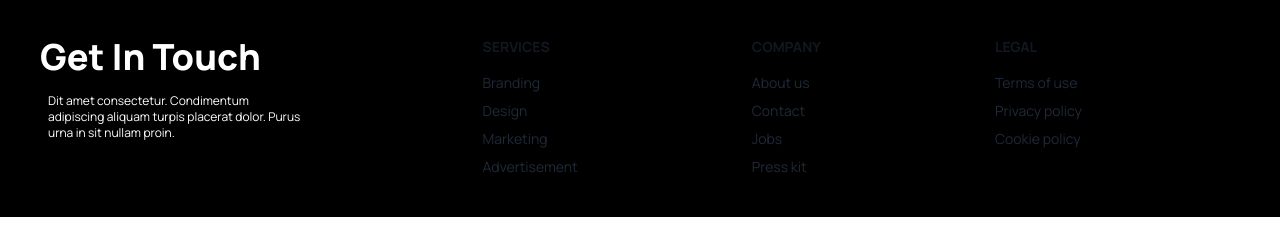
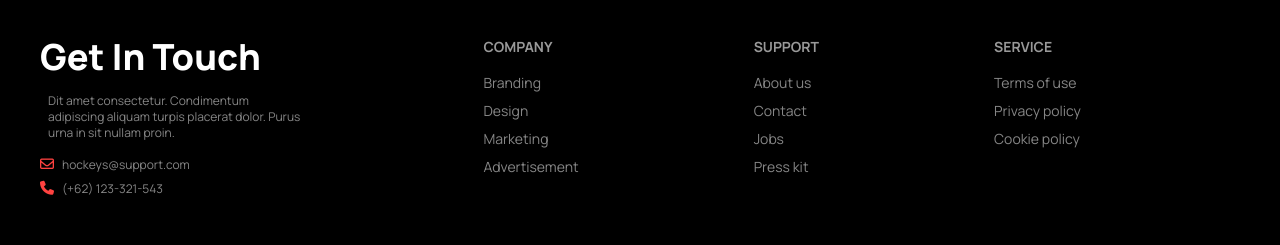
Before and after one commit to sobuj277/assaignment-3, a plain HTML site: page index.html in a window 1280 px wide. Shown: the part 5005-5250 px from the top of the page. Before the commit the page ends 5222 px from the top, so only its background shows below. Drawn offline with nearby package versions, Linux system fonts and the light colour scheme.

Commit message:
footer Section

```diff
--- a/index.html
+++ b/index.html
@@ -402,30 +402,35 @@
     <footer class="footer p-10 bg-black text-base-content">
       <nav>
         <h6 class="text-center text-4xl font-extrabold text-white">Get In Touch</h6>
-        <p class="p-2 text-xs text-white">Dit amet consectetur. Condimentum <br> adipiscing aliquam turpis placerat dolor. Purus <br> urna in sit nullam proin. </p>
-        <div class="flex">
-
+        <p class="p-2 text-xs" style="color: rgba(255, 255, 255, 0.527);">Dit amet consectetur. Condimentum <br> adipiscing aliquam turpis placerat dolor. Purus <br> urna in sit nullam proin. </p>
+        <div class="flex gap-2">
+          <i class="fa-regular fa-envelope" style="color: #FF4240;"></i>
+          <p class="text-xs" style="color: rgba(255, 255, 255, 0.527);">hockeys@support.com</p>
+        </div>
+        <div class="flex gap-2 mb-2">
+          <i class="fa-solid fa-phone" style="color: #FF4240;"></i>
+          <p class="text-xs" style="color: rgba(255, 255, 255, 0.527);">(+62) 123-321-543</p>
         </div>
       </nav>
       <nav>
-        <h6 class="footer-title">Services</h6>
-        <a class="link link-hover">Branding</a>
-        <a class="link link-hover">Design</a>
-        <a class="link link-hover">Marketing</a>
-        <a class="link link-hover">Advertisement</a>
+        <h6 class="footer-title text-white font-bold">Company</h6>
+        <a class="link link-hover" style="color: rgba(255, 255, 255, 0.527);">Branding</a>
+        <a class="link link-hover" style="color: rgba(255, 255, 255, 0.527);">Design</a>
+        <a class="link link-hover" style="color: rgba(255, 255, 255, 0.527);">Marketing</a>
+        <a class="link link-hover" style="color: rgba(255, 255, 255, 0.527);">Advertisement</a>
       </nav>
       <nav>
-        <h6 class="footer-title">Company</h6>
-        <a class="link link-hover">About us</a>
-        <a class="link link-hover">Contact</a>
-        <a class="link link-hover">Jobs</a>
-        <a class="link link-hover">Press kit</a>
+        <h6 class="footer-title text-white font-bold">Support</h6>
+        <a class="link link-hover" style="color: rgba(255, 255, 255, 0.527);">About us</a>
+        <a class="link link-hover" style="color: rgba(255, 255, 255, 0.527);">Contact</a>
+        <a class="link link-hover" style="color: rgba(255, 255, 255, 0.527);">Jobs</a>
+        <a class="link link-hover" style="color: rgba(255, 255, 255, 0.527);">Press kit</a>
       </nav>
       <nav>
-        <h6 class="footer-title">Legal</h6>
-        <a class="link link-hover">Terms of use</a>
-        <a class="link link-hover">Privacy policy</a>
-        <a class="link link-hover">Cookie policy</a>
+        <h6 class="footer-title text-white font-bold">Service</h6>
+        <a class="link link-hover" style="color: rgba(255, 255, 255, 0.527);">Terms of use</a>
+        <a class="link link-hover" style="color: rgba(255, 255, 255, 0.527);">Privacy policy</a>
+        <a class="link link-hover" style="color: rgba(255, 255, 255, 0.527);">Cookie policy</a>
       </nav>
     </footer>
 </body>
```
